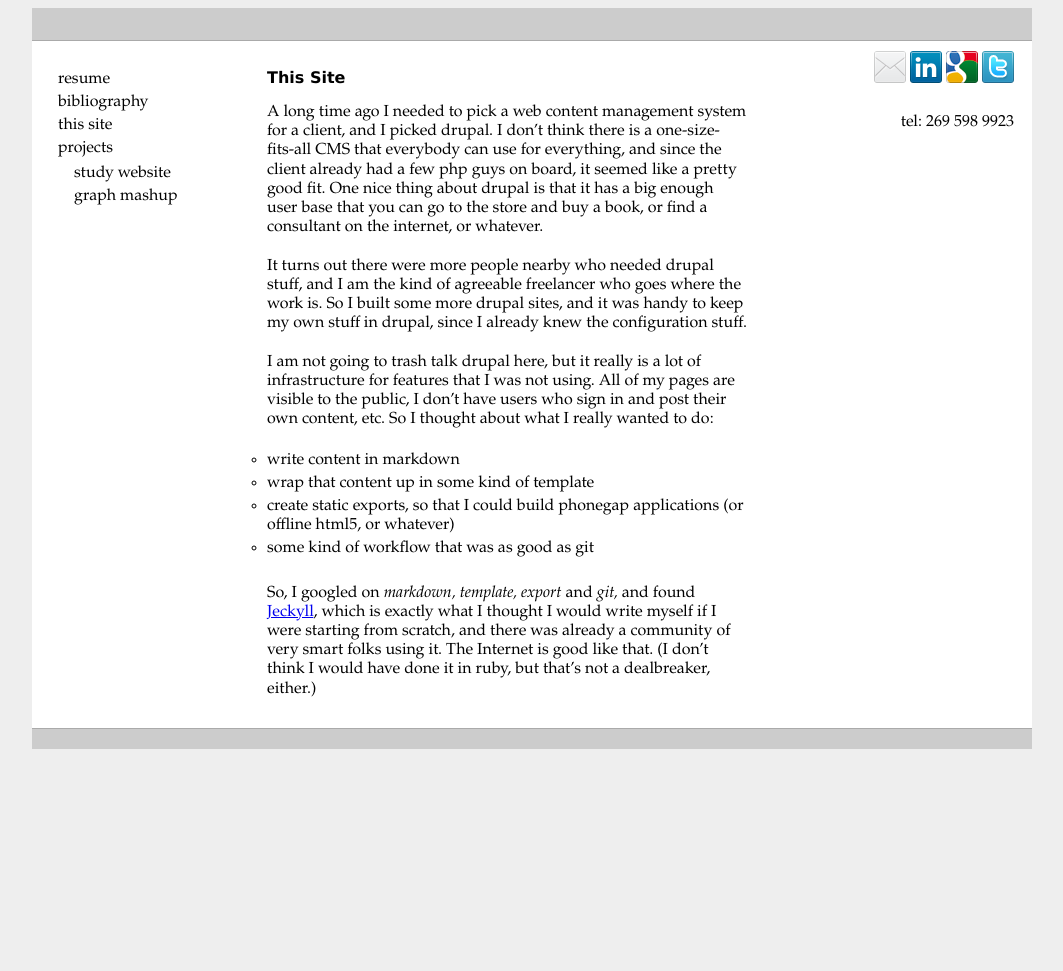
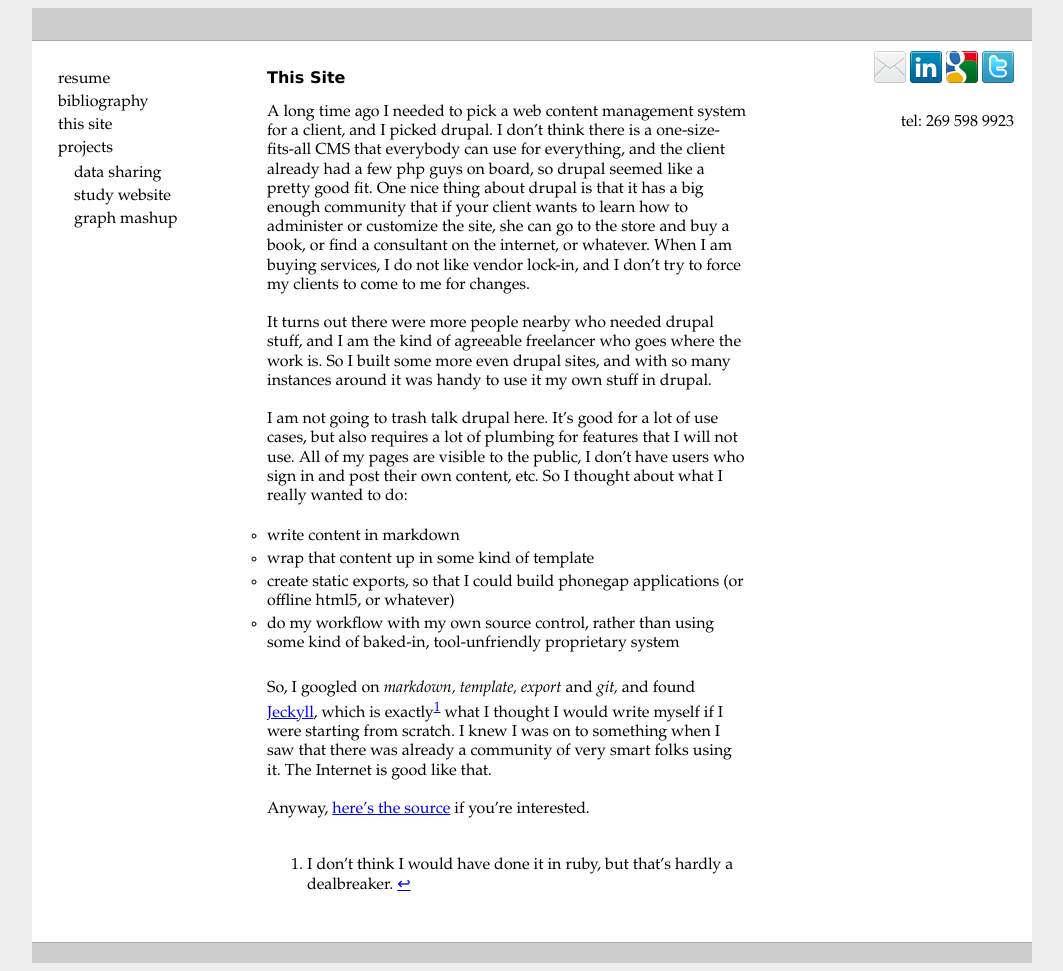
Before and after one commit to timothywebster/timothywebster.all, a Jekyll site: the page built from this.md, in a window 1280 px wide. Shown: the whole page, without its empty margins (108-1171 px from the left). Built offline with Jekyll 4.4.1, drawn with Linux system fonts in a browser that asks for light colours; before the commit the page ends 900 px from its top, so only the background shows below that.

Commit message:
added data sharing post

```diff
--- a/_config.yml
+++ b/_config.yml
@@ -1,2 +1,3 @@
 destination: /srv/timothywebster.all
-include: [.htaccess]
+exclude:
+- README.markdown
--- a/this.md
+++ b/this.md
@@ -3,15 +3,19 @@ layout: default
 title: this website
 ---
 #This Site
-A long time ago I needed to pick a web content management system for a client, and I picked drupal. I don't think there is a one-size-fits-all CMS that everybody can use for everything, and since the client already had a few php guys on board, it seemed like a pretty good fit. One nice thing about drupal is that it has a big enough user base that you can go to the store and buy a book, or find a consultant on the internet, or whatever.
+A long time ago I needed to pick a web content management system for a client, and I picked drupal. I don't think there is a one-size-fits-all CMS that everybody can use for everything, and the client already had a few php guys on board, so drupal seemed like a pretty good fit. One nice thing about drupal is that it has a big enough community that if your client wants to learn how to administer or customize the site, she can go to the store and buy a book, or find a consultant on the internet, or whatever. When I am buying services, I do not like vendor lock-in, and I don't try to force my clients to come to me for changes.
 
-It turns out there were more people nearby who needed drupal stuff, and I am the kind of agreeable freelancer who goes where the work is. So I built some more drupal sites, and it was handy to keep my own stuff in drupal, since I already knew the configuration stuff.
+It turns out there were more people nearby who needed drupal stuff, and I am the kind of agreeable freelancer who goes where the work is. So I built some more even drupal sites, and with so many instances around it was handy to use it my own stuff in drupal.
 
-I am not going to trash talk drupal here, but it really is a lot of infrastructure for features that I was not using. All of my pages are visible to the public, I don't have users who sign in and post their own content, etc. So I thought about what I really wanted to do:
+I am not going to trash talk drupal here. It's good for a lot of use cases, but also requires a lot of plumbing for features that I will not use. All of my pages are visible to the public, I don't have users who sign in and post their own content, etc. So I thought about what I really wanted to do:
 
 - write content in markdown
 - wrap that content up in some kind of template
 - create static exports, so that I could build phonegap applications (or offline html5, or whatever)
-- some kind of workflow that was as good as git
+- do my workflow with my own source control, rather than using some kind of baked-in, tool-unfriendly proprietary system
 
-So, I googled on *markdown, template, export* and *git,* and found [Jeckyll](https://github.com/mojombo/jekyll), which is exactly what I thought I would write myself if I were starting from scratch, and there was already a community of very smart folks using it. The Internet is good like that. (I don't think I would have done it in ruby, but that's not a dealbreaker, either.)
+So, I googled on *markdown, template, export* and *git,* and found [Jeckyll](https://github.com/mojombo/jekyll), which is exactly[^foot]  what I thought I would write myself if I were starting from scratch. I knew I was on to something when I saw that there was already a community of very smart folks using it. The Internet is good like that.
+
+[^foot]: I don't think I would have done it in ruby, but that's hardly a dealbreaker.
+
+Anyway, [here's the source](https://github.com/timothywebster/timothywebster.all) if you're interested.
```
Also changed, not shown: _posts/2012-03-12-mashup.md (+4 -0 lines), _posts/2012-03-13-datashare.md (added, +13 -0 lines).
